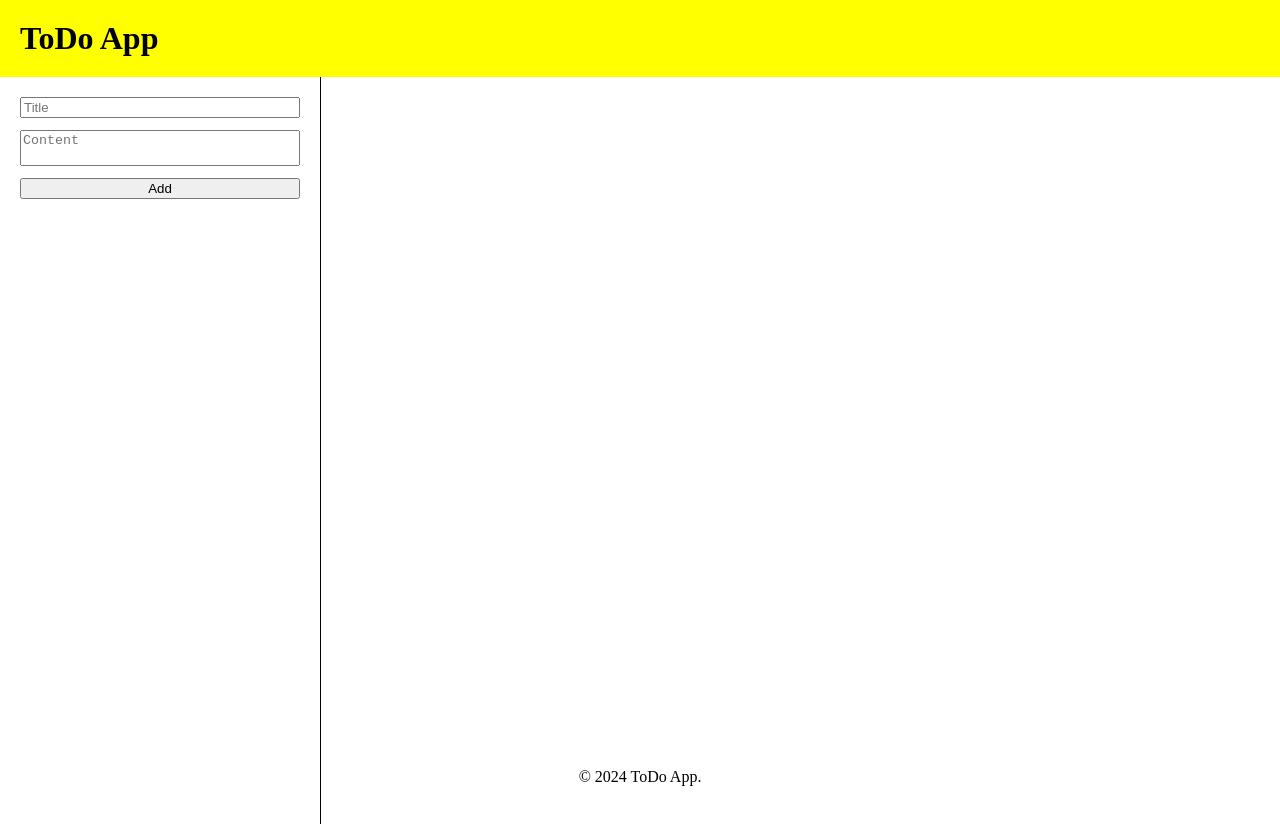
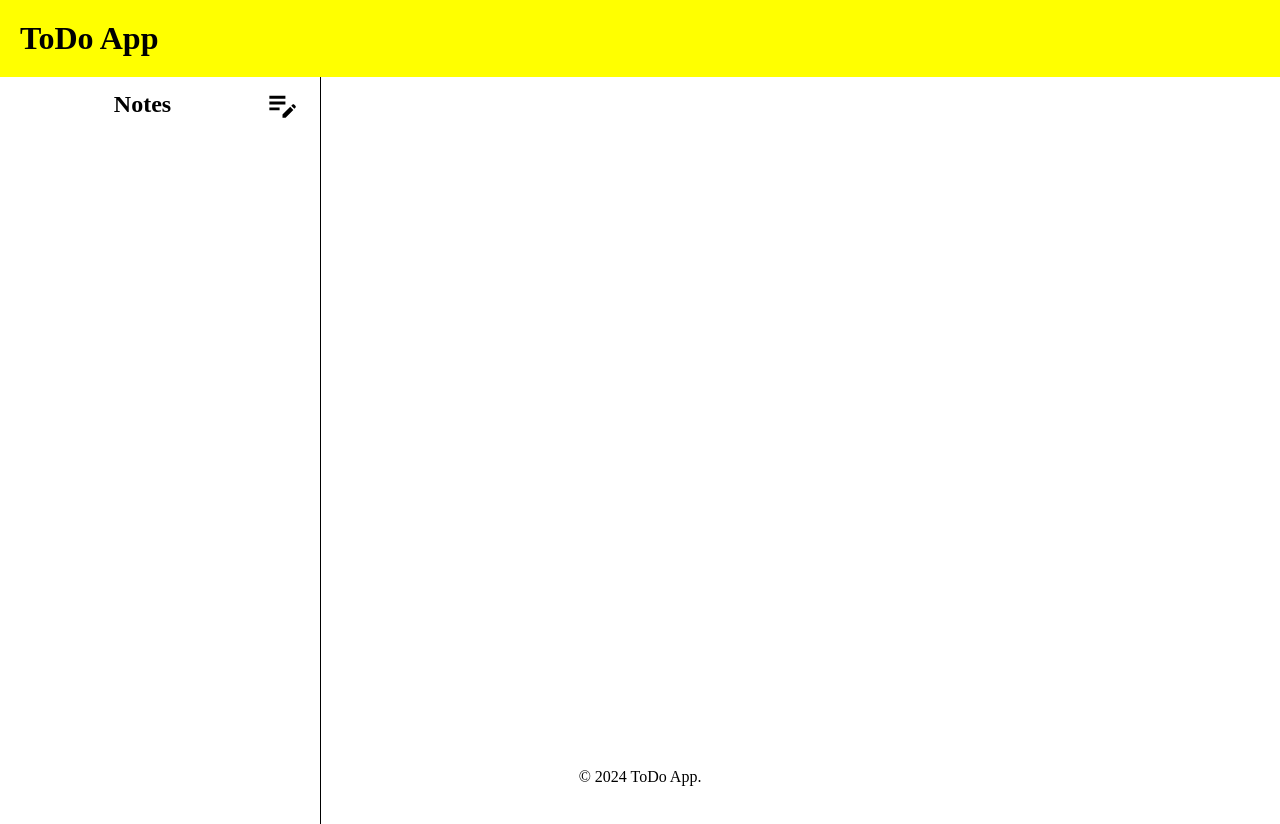
Before and after one commit to jmdev101/ToDoAppWithReact, a React (Create React App) app: page / in a window 1280 px wide. Shown: the top 824 px of the page. Built offline with nearby package versions, Linux system fonts and the light colour scheme.

Commit message:
Implement modal for displaying add notes

```diff
--- a/package.json
+++ b/package.json
@@ -3,6 +3,10 @@
   "version": "0.1.0",
   "private": true,
   "dependencies": {
+    "@emotion/react": "^11.13.3",
+    "@emotion/styled": "^11.13.0",
+    "@mui/icons-material": "^6.1.6",
+    "@mui/material": "^6.1.6",
     "@testing-library/jest-dom": "^5.17.0",
     "@testing-library/react": "^13.4.0",
     "@testing-library/user-event": "^13.5.0",
--- a/public/styles.css
+++ b/public/styles.css
@@ -39,7 +39,7 @@ textarea {
   padding: 20px;
   display: flex;
   flex-direction: column;
-  width: 25%;
+  width: 100%;
   gap: 12px;
 }
 
@@ -88,3 +88,27 @@ textarea {
 .selected-container p {
   line-height: 2rem;
 }
+
+.edit-selected input,
+.edit-selected textarea {
+  width: 100%;
+  border: ridge 2px;
+  padding: 5px;
+  min-height: 5em;
+  overflow: auto;
+}
+
+.edit-icon {
+  cursor: pointer;
+}
+
+.title {
+  display: flex;
+  justify-content: space-between;
+  align-items: center;
+  padding: 10px 20px;
+}
+
+.title h2 {
+  margin: 0;
+}
--- a/src/components/App.jsx
+++ b/src/components/App.jsx
@@ -31,6 +31,8 @@ function App() {
 
   function editNote(e) {
     setSelected({ ...selected, [e.target.name]: e.target.value });
+    e.target.style.height = "inherit";
+    e.target.style.height = `${e.target.scrollHeight}px`;
   }
 
   function saveEdit(id) {
--- a/src/components/Note.jsx
+++ b/src/components/Note.jsx
@@ -1,7 +1,19 @@
 import React, { useState } from "react";
+import EditNoteIcon from "@mui/icons-material/EditNote";
+import Dialog from "@mui/material/Dialog";
+import DialogTitle from "@mui/material/DialogTitle";
 
 function Note(props) {
   const [note, setNote] = useState({ title: "", content: "" });
+  const [open, setOpen] = React.useState(false);
+
+  const handleClickOpen = () => {
+    setOpen(true);
+  };
+
+  const handleClose = () => {
+    setOpen(false);
+  };
 
   function handleNote(e) {
     const { name, value } = e.target;
@@ -10,6 +22,23 @@ function Note(props) {
   }
 
   return (
+    <div>
+      <div className="title">
+        <p></p>
+        <h2>Notes</h2>
+        <EditNoteIcon className="edit-icon" fontSize="large" onClick={handleClickOpen} />
+
+        <Dialog
+          open={open}
+          onClose={handleClose}
+          PaperProps={{
+            sx: {
+              width: "100vw",
+              height: 250,
+            },
+          }}
+        >
+          <DialogTitle>{"Add a note "}</DialogTitle>
           <form
             className="note-container"
             onSubmit={(e) => {
@@ -19,8 +48,11 @@ function Note(props) {
           >
             <input type="text" name="title" placeholder="Title" onChange={handleNote} value={note.title}></input>
             <textarea required name="content" placeholder="Content" onChange={handleNote} value={note.content}></textarea>
-      <button>Add</button>
+            <button onClick={() => handleClose()}>Add</button>
           </form>
+        </Dialog>
+      </div>
+    </div>
   );
 }
 
--- a/src/components/SelectedNote.jsx
+++ b/src/components/SelectedNote.jsx
@@ -4,7 +4,7 @@ function SelectedNote(props) {
   return (
     <div className="selected-container">
       {props.selectedBoolean ? (
-        <div>
+        <div className="edit-selected">
           <input type="text" name="title" defaultValue={props.title} onChange={(e) => props.onEditNote(e)}></input>
           <textarea required name="content" defaultValue={props.content} onChange={(e) => props.onEditNote(e)}></textarea>
         </div>
```
Also changed, not shown: 1 other file (tests, documents, lock files or other folders). Lines whose indentation alone changed are shown as unchanged.
